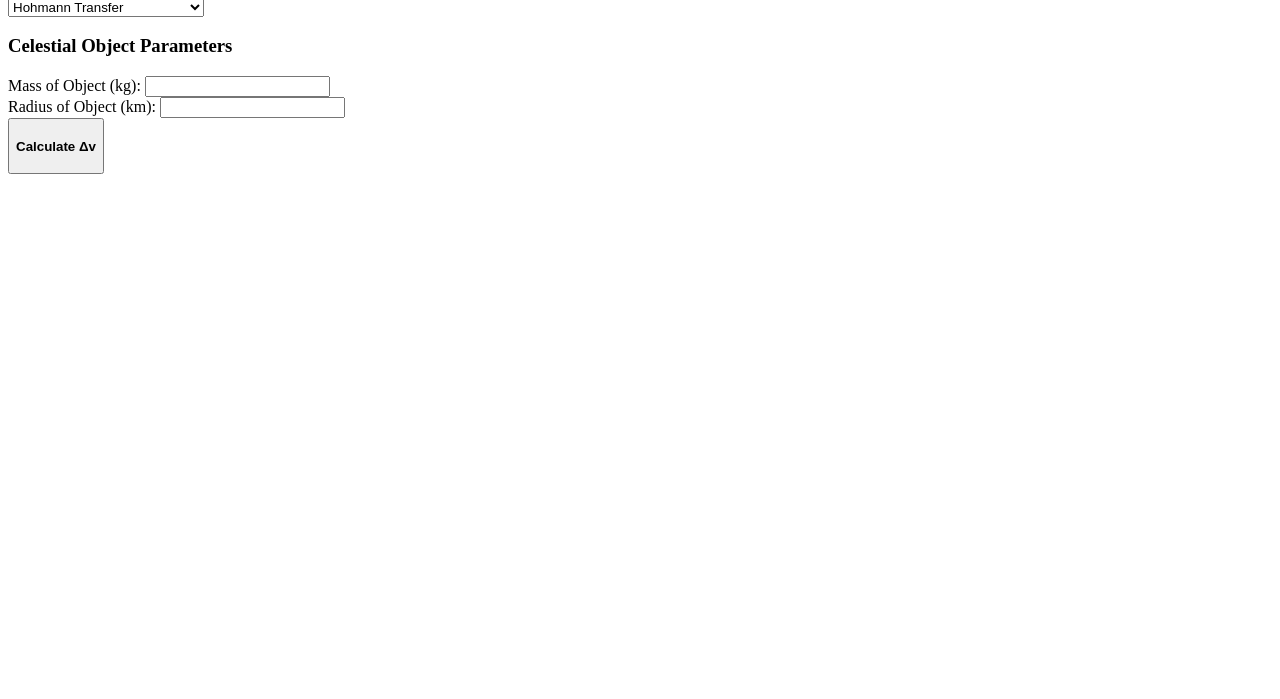
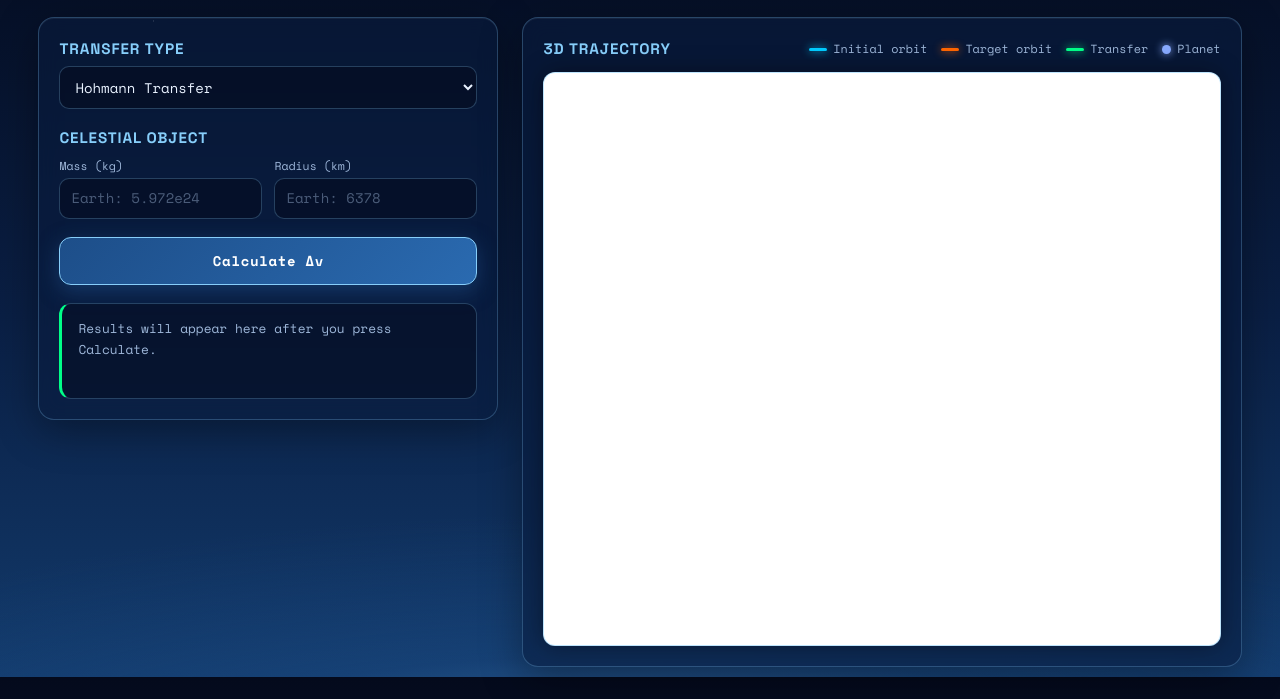
Before and after one commit to Sagittarius-B-Astro/OrbitalTransferCalculator, a website with bundled scripts: page index.html in a window 1280 px wide. Shown: the part 123-822 px from the top of the page. Before the commit the page ends 800 px from the top, so only its background shows below. Built offline with nearby package versions, Linux system fonts and the light colour scheme; a script that the page names is missing.

Commit message:
Revamped interface, refactored code into more comprehensive file directories

```diff
--- /dev/null
+++ b/OTCstyle.css
@@ -0,0 +1,295 @@
+/* Orbital Transfer Calculator - "mission control" theme.
+   Keeps the original navy -> sky-blue horizon palette and Space Mono, rebuilt on CSS grid so the
+   Desmos plot always has a real size (no fixed 250px margins / 70vh heights). */
+
+:root {
+  --bg-deep: #040a1c;
+  --bg-mid: #0a1f44;
+  --bg-glow: #1d4e89;
+  --horizon: #87cefa;
+  --panel: rgba(10, 28, 62, 0.58);
+  --panel-solid: #0b1d3f;
+  --line: rgba(135, 206, 250, 0.26);
+  --line-strong: rgba(135, 206, 250, 0.55);
+  --text: #e9f2ff;
+  --muted: #9fb8da;
+  --accent: #5dade2;
+  /* these three match the colors drawn in src/plot/desmos.js */
+  --c-initial: #00ccff;
+  --c-target: #ff6600;
+  --c-transfer: #00ff88;
+  --c-planet: #88aaff;
+  --radius: 16px;
+  --mono: 'Space Mono', ui-monospace, SFMono-Regular, Menlo, Consolas, monospace;
+  --display: 'Space Grotesk', 'Space Mono', system-ui, sans-serif;
+}
+
+* { box-sizing: border-box; }
+
+html { min-height: 100%; background: var(--bg-deep); }
+
+body {
+  margin: 0;
+  min-height: 100vh;
+  font-family: var(--mono);
+  font-size: 14px;
+  line-height: 1.45;
+  color: var(--text);
+  background:
+    radial-gradient(120% 55% at 50% 118%, rgba(135, 206, 250, 0.42) 0%, rgba(29, 78, 137, 0.35) 38%, transparent 70%),
+    linear-gradient(to bottom, var(--bg-deep) 0%, var(--bg-mid) 55%, #123a6b 100%);
+  background-attachment: fixed;
+  position: relative;
+}
+
+/* faint starfield (pure CSS, no assets) */
+body::before {
+  content: '';
+  position: fixed;
+  inset: 0;
+  pointer-events: none;
+  z-index: 0;
+  background-image:
+    radial-gradient(1.2px 1.2px at 12% 18%, #fff 50%, transparent 51%),
+    radial-gradient(1px 1px at 27% 62%, #cfe6ff 50%, transparent 51%),
+    radial-gradient(1.4px 1.4px at 41% 9%, #fff 50%, transparent 51%),
+    radial-gradient(1px 1px at 58% 34%, #cfe6ff 50%, transparent 51%),
+    radial-gradient(1.2px 1.2px at 73% 14%, #fff 50%, transparent 51%),
+    radial-gradient(1px 1px at 86% 47%, #cfe6ff 50%, transparent 51%),
+    radial-gradient(1.3px 1.3px at 93% 8%, #fff 50%, transparent 51%),
+    radial-gradient(1px 1px at 5% 80%, #cfe6ff 50%, transparent 51%),
+    radial-gradient(1px 1px at 66% 72%, #fff 50%, transparent 51%);
+  opacity: 0.7;
+}
+
+body > * { position: relative; z-index: 1; }
+
+/* ---------- header ---------- */
+.top-container {
+  text-align: center;
+  padding: clamp(20px, 4vh, 40px) 16px clamp(14px, 2.5vh, 24px);
+}
+
+.top-container h1 {
+  margin: 0;
+  font-family: var(--display);
+  font-size: clamp(1.6rem, 3.6vw, 2.6rem);
+  letter-spacing: 0.02em;
+  text-shadow: 0 0 24px rgba(93, 173, 226, 0.55);
+}
+
+.tagline {
+  margin: 8px 0 0;
+  color: var(--muted);
+  font-size: 0.85rem;
+  letter-spacing: 0.04em;
+}
+
+/* ---------- layout ---------- */
+.mainscreen {
+  display: grid;
+  grid-template-columns: minmax(340px, 460px) minmax(0, 1fr);
+  gap: 24px;
+  align-items: start;
+  padding: 0 clamp(14px, 3vw, 40px) 32px;
+  max-width: 1800px;
+  margin: 0 auto;
+}
+
+.panel {
+  background: var(--panel);
+  border: 1px solid var(--line);
+  border-radius: var(--radius);
+  padding: 20px;
+  backdrop-filter: blur(10px);
+  -webkit-backdrop-filter: blur(10px);
+  box-shadow: 0 10px 40px rgba(0, 0, 0, 0.35), inset 0 1px 0 rgba(255, 255, 255, 0.06);
+}
+
+.leftscreen { display: flex; flex-direction: column; gap: 18px; }
+
+/* the plot stays in view while the (long) parameter form scrolls */
+.rightscreen {
+  position: sticky;
+  top: 16px;
+  height: calc(100vh - 150px);   /* fits the first screen below the header; stays sticky while the form scrolls */
+  min-height: 520px;
+  display: flex;
+  flex-direction: column;
+  gap: 12px;
+}
+
+/* ---------- form ---------- */
+h3 {
+  margin: 0 0 10px;
+  font-family: var(--display);
+  font-size: 0.95rem;
+  font-weight: 600;
+  letter-spacing: 0.06em;
+  text-transform: uppercase;
+  color: var(--horizon);
+}
+
+.transfer label {
+  display: block;
+  margin-bottom: 6px;
+  font-family: var(--display);
+  font-size: 0.95rem;
+  font-weight: 600;
+  letter-spacing: 0.06em;
+  text-transform: uppercase;
+  color: var(--horizon);
+}
+
+.parametersCommon > div,
+.parametersDynamic {
+  display: grid;
+  grid-template-columns: repeat(2, minmax(0, 1fr));
+  gap: 12px;
+}
+
+.parametersDynamic > h3 { grid-column: 1 / -1; margin-bottom: 0; }
+
+.group-title {
+  grid-column: 1 / -1;
+  margin: 6px 0 -2px;
+  padding-top: 8px;
+  border-top: 1px solid var(--line);
+  font-family: var(--display);
+  font-size: 0.78rem;
+  font-weight: 500;
+  letter-spacing: 0.08em;
+  text-transform: uppercase;
+  color: var(--muted);
+}
+.parametersDynamic:empty { display: none; }
+
+.field { display: flex; flex-direction: column; gap: 5px; min-width: 0; }
+
+.field label {
+  font-size: 0.72rem;
+  color: var(--muted);
+  line-height: 1.25;
+  min-height: 2.5em;            /* keeps paired inputs aligned when one label wraps ... */
+  display: flex;
+  align-items: flex-end;        /* ... while single-line labels still sit right above their input */
+}
+
+.parametersCommon .field label { min-height: 0; }   /* single-line labels: no reserved space */
+
+input[type='number'],
+select {
+  width: 100%;
+  font: inherit;
+  color: var(--text);
+  background: rgba(4, 10, 28, 0.55);
+  border: 1px solid var(--line);
+  border-radius: 10px;
+  padding: 9px 11px;
+  transition: border-color 0.2s, box-shadow 0.2s, background 0.2s;
+}
+
+select { cursor: pointer; }
+select option { background: var(--panel-solid); color: var(--text); }
+
+input::placeholder { color: rgba(159, 184, 218, 0.45); }
+
+input:hover, select:hover { border-color: var(--line-strong); }
+
+input:focus-visible,
+select:focus-visible,
+button:focus-visible {
+  outline: none;
+  border-color: var(--horizon);
+  box-shadow: 0 0 0 3px rgba(135, 206, 250, 0.28);
+}
+
+button {
+  font: inherit;
+  font-weight: 700;
+  letter-spacing: 0.05em;
+  color: #fff;
+  cursor: pointer;
+  padding: 13px 16px;
+  border: 1px solid var(--horizon);
+  border-radius: 12px;
+  background: linear-gradient(135deg, #1d4e89 0%, #2a6ab0 100%);
+  box-shadow: 0 6px 20px rgba(29, 78, 137, 0.55);
+  transition: transform 0.15s, box-shadow 0.2s, filter 0.2s;
+}
+
+button:hover { filter: brightness(1.15); box-shadow: 0 8px 26px rgba(42, 106, 176, 0.7); }
+button:active { transform: translateY(1px); }
+
+/* ---------- results ---------- */
+.infobox {
+  min-height: 96px;
+  padding: 14px 16px;
+  border-radius: 12px;
+  border: 1px solid var(--line);
+  border-left: 3px solid var(--c-transfer);
+  background: rgba(4, 10, 28, 0.5);
+  font-size: 0.88rem;
+  overflow-wrap: anywhere;
+}
+
+.infobox:empty::before {
+  content: 'Results will appear here after you press Calculate.';
+  color: var(--muted);
+  font-size: 0.8rem;
+}
+
+.infobox h3 { margin-bottom: 8px; color: var(--c-transfer); }
+
+/* ---------- plot ---------- */
+.plot-head {
+  display: flex;
+  flex-wrap: wrap;
+  align-items: center;
+  justify-content: space-between;
+  gap: 8px 16px;
+}
+
+.plot-head h3 { margin: 0; }
+
+.legend { display: flex; flex-wrap: wrap; gap: 6px 14px; font-size: 0.74rem; color: var(--muted); }
+
+.legend span { display: inline-flex; align-items: center; gap: 6px; }
+
+.legend i {
+  width: 18px;
+  height: 3px;
+  border-radius: 2px;
+  background: var(--c);
+  box-shadow: 0 0 8px var(--c);
+}
+
+.legend i.dot { width: 9px; height: 9px; border-radius: 50%; }
+
+.desmosPlot {
+  position: relative;
+  flex: 1 1 auto;
+  min-height: 0;
+  border-radius: 12px;
+  border: 1px solid var(--line-strong);
+  overflow: hidden;
+  background: #fff;             /* Desmos draws on white; keeps axes readable */
+  box-shadow: 0 0 24px rgba(0, 0, 0, 0.4);
+}
+
+#calculator { position: absolute; inset: 0; }
+
+/* ---------- small screens ---------- */
+@media (max-width: 1000px) {
+  .mainscreen { grid-template-columns: minmax(0, 1fr); }
+  .rightscreen { position: static; height: 70vh; min-height: 420px; }
+}
+
+@media (max-width: 480px) {
+  .parametersCommon > div, .parametersDynamic { grid-template-columns: minmax(0, 1fr); }
+  .field label { min-height: 0; }
+}
+
+@media (prefers-reduced-motion: reduce) {
+  * { transition: none !important; }
+}
--- a/index.html
+++ b/index.html
@@ -1,23 +1,25 @@
 <!DOCTYPE html>
-<html>
+<html lang="en">
   <head>
+    <meta charset="utf-8">
+    <meta name="viewport" content="width=device-width, initial-scale=1">
+    <title>Orbital Transfer Calculator</title>
     <link rel="preconnect" href="https://fonts.googleapis.com">
     <link rel="preconnect" href="https://fonts.gstatic.com" crossorigin>
-    <link rel="stylesheet" href="https://cdnjs.cloudflare.com/ajax/libs/font-awesome/6.0.0/css/all.min.css">
+    <link href="https://fonts.googleapis.com/css2?family=Space+Mono:wght@400;700&family=Space+Grotesk:wght@500;700&display=swap" rel="stylesheet">
     <link rel="stylesheet" href="OTCstyle.css">
-    <link href='https://fonts.googleapis.com/css?family=Space Mono' rel='stylesheet'>
-    <title>Orbital Transfer Calculator</title>
+    <script src="https://www.desmos.com/api/v1.12/calculator.js?apiKey=4154938d5d4a4139bfb32b60db31eb2e"></script>
   </head>
   <body>
     <header class="top-container">
       <h1>Orbital Transfer Calculator</h1>
+      <p class="tagline">Hohmann · Bi-elliptic · Apse-line · Plane-change transfers, visualized in 3D</p>
     </header>
-    <div class="mainscreen">
-      <div class="leftscreen">
+
+    <main class="mainscreen">
+      <section class="panel leftscreen" aria-label="Transfer inputs">
         <div class="transfer">
-          <label for="transferType">
-            <h3>Transfer Type:</h3>
-          </label>
+          <label for="transferType">Transfer type</label>
           <select id="transferType" name="transferType">
             <option value="hohmann">Hohmann Transfer</option>
             <option value="bielliptic">Bi-elliptic Hohmann Transfer</option>
@@ -26,27 +28,44 @@
             <option value="planeChange">Plane Change (experimental)</option>
           </select>
         </div>
+
         <div class="parametersCommon">
-          <h3>Celestial Object Parameters</h3>
-          <label for="mass">Mass of Object (kg):</label>
-          <input type="number" id="mass" name="mass"><br>
-          <label for="object_radius">Radius of Object (km):</label>
-          <input type="number" id="object_radius" name="object_radius"><br>
+          <h3>Celestial object</h3>
+          <div>
+            <div class="field">
+              <label for="mass">Mass (kg)</label>
+              <input type="number" id="mass" name="mass" placeholder="Earth: 5.972e24" step="any">
+            </div>
+            <div class="field">
+              <label for="object_radius">Radius (km)</label>
+              <input type="number" id="object_radius" name="object_radius" placeholder="Earth: 6378" step="any">
+            </div>
+          </div>
         </div>
+
         <div class="parametersDynamic"></div>
-        <button id="calculateBtn">
-          <h4>Calculate Δv</h4>
-        </button>
-        <div class="infobox" id="infobox"></div>
-      </div>
-      <div class="rightscreen">
+
+        <button id="calculateBtn" type="button">Calculate Δv</button>
+        <div class="infobox" id="infobox" aria-live="polite"></div>
+      </section>
+
+      <section class="panel rightscreen" aria-label="3D trajectory">
+        <div class="plot-head">
+          <h3>3D trajectory</h3>
+          <div class="legend">
+            <span style="--c: var(--c-initial)"><i></i>Initial orbit</span>
+            <span style="--c: var(--c-target)"><i></i>Target orbit</span>
+            <span style="--c: var(--c-transfer)"><i></i>Transfer</span>
+            <span style="--c: var(--c-planet)"><i class="dot"></i>Planet</span>
+          </div>
+        </div>
         <div class="desmosPlot">
-          <script src="https://www.desmos.com/api/v1.12/calculator.js?apiKey=4154938d5d4a4139bfb32b60db31eb2e"></script>
           <div id="calculator"></div>
         </div>
-      </div>
-    </div>
-    <!-- ES modules are deferred, so Desmos (classic script above) is loaded first. -->
+      </section>
+    </main>
+
+    <!-- ES modules are deferred, so the Desmos <script> in <head> is guaranteed to have run first. -->
     <script type="module" src="src/main.js"></script>
   </body>
 </html>
--- a/src/ui/params.js
+++ b/src/ui/params.js
@@ -3,10 +3,10 @@
  * `key` is the name the math layer expects; `id` is the DOM id.
  */
 const ORBIT_APSES = [
-  { key: 'r1a', id: 'r1a', label: 'Initial Orbit Apoapsis Radius (km)' },
-  { key: 'r1p', id: 'r1p', label: 'Initial Orbit Periapsis Radius (km)' },
-  { key: 'r2a', id: 'r2a', label: 'Target Orbit Apoapsis Radius (km)' },
-  { key: 'r2p', id: 'r2p', label: 'Target Orbit Periapsis Radius (km)' },
+  { key: 'r1a', id: 'r1a', label: 'Initial Orbit Apoapsis Radius (km)', group: 'Initial orbit' },
+  { key: 'r1p', id: 'r1p', label: 'Initial Orbit Periapsis Radius (km)', group: 'Initial orbit' },
+  { key: 'r2a', id: 'r2a', label: 'Target Orbit Apoapsis Radius (km)', group: 'Target orbit' },
+  { key: 'r2p', id: 'r2p', label: 'Target Orbit Periapsis Radius (km)', group: 'Target orbit' },
 ];
 
 export const TRANSFER_SCHEMAS = {
@@ -29,25 +29,25 @@ export const TRANSFER_SCHEMAS = {
     title: 'Elliptic Transfer on Common Apse Line Parameters',
     fields: [
       ...ORBIT_APSES,
-      { key: 'A1', id: 'ta1', label: 'Initial True Anomaly (degrees)' },
-      { key: 'A2', id: 'ta2', label: 'Target True Anomaly (degrees)' },
+      { key: 'A1', id: 'ta1', label: 'Initial True Anomaly (degrees)', group: 'Burn points' },
+      { key: 'A2', id: 'ta2', label: 'Target True Anomaly (degrees)', group: 'Burn points' },
     ],
   },
   apseRotate: {
     title: 'Elliptic Transfer with Rotated Apse Line Parameters',
-    fields: [...ORBIT_APSES, { key: 'A', id: 'eta', label: 'Apse Line Rotation (degrees)' }],
+    fields: [...ORBIT_APSES, { key: 'A', id: 'eta', label: 'Apse Line Rotation (degrees)', group: 'Rotation' }],
   },
   planeChange: {
     title: 'Minimum Delta V Plane Change Transfer Parameters',
     fields: [
       ...ORBIT_APSES.slice(0, 2),
-      { key: 'i1', id: 'i1', label: 'Initial Inclination (degrees)' },
-      { key: 'RAAN1', id: 'raan1', label: 'Initial RAAN (degrees)' },
-      { key: 'w1', id: 'w1', label: 'Initial Argument of Periapsis (degrees)' },
+      { key: 'i1', id: 'i1', label: 'Initial Inclination (degrees)', group: 'Initial orbit' },
+      { key: 'RAAN1', id: 'raan1', label: 'Initial RAAN (degrees)', group: 'Initial orbit' },
+      { key: 'w1', id: 'w1', label: 'Initial Argument of Periapsis (degrees)', group: 'Initial orbit' },
       ...ORBIT_APSES.slice(2),
-      { key: 'i2', id: 'i2', label: 'Target Inclination (degrees)' },
-      { key: 'RAAN2', id: 'raan2', label: 'Target RAAN (degrees)' },
-      { key: 'w2', id: 'w2', label: 'Target Argument of Periapsis (degrees)' },
+      { key: 'i2', id: 'i2', label: 'Target Inclination (degrees)', group: 'Target orbit' },
+      { key: 'RAAN2', id: 'raan2', label: 'Target RAAN (degrees)', group: 'Target orbit' },
+      { key: 'w2', id: 'w2', label: 'Target Argument of Periapsis (degrees)', group: 'Target orbit' },
     ],
   },
 };
@@ -59,8 +59,13 @@ export function renderTypeParams(container, type) {
     container.innerHTML = '';
     return;
   }
+  let lastGroup = null;
   const rows = schema.fields
-    .map((f) => `<label for="${f.id}">${f.label}:</label>\n<input type="number" id="${f.id}" name="${f.id}"><br>`)
+    .map((f) => {
+      const heading = f.group && f.group !== lastGroup ? `<h4 class="group-title">${f.group}</h4>\n` : '';
+      lastGroup = f.group ?? lastGroup;
+      return `${heading}<div class="field"><label for="${f.id}">${f.label}</label><input type="number" id="${f.id}" name="${f.id}" step="any"></div>`;
+    })
     .join('\n');
   container.innerHTML = `<h3>${schema.title}</h3>\n${rows}`;
 }
```
Also changed, not shown: README.md.
